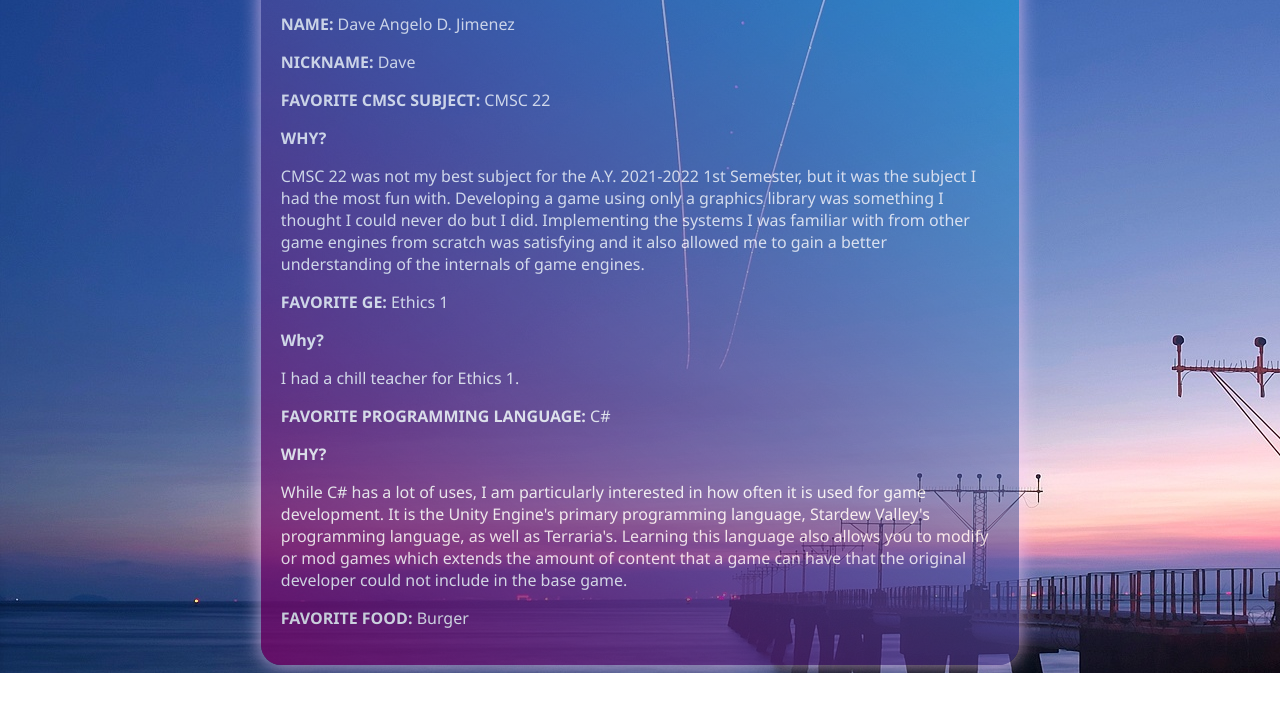
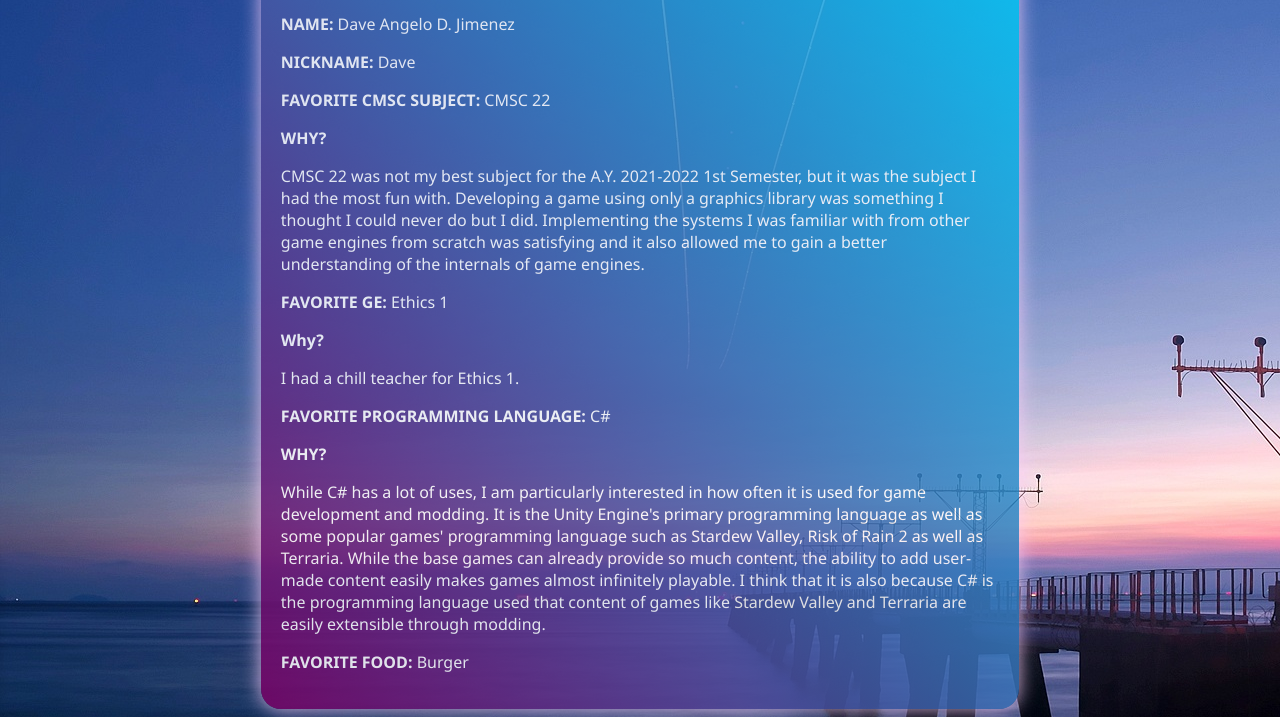
Before and after one commit to DvaeFroot/DvaeFroot.github.io, a plain HTML site: page index.html in a window 1280 px wide. Shown: the part 196-913 px from the top of the page. Before the commit the page ends 869 px from the top, so only its background shows below. Drawn offline with Linux system fonts and the light colour scheme.

Commit message:
Add new text and Fix text readability

```diff
--- a/index.css
+++ b/index.css
@@ -3,16 +3,12 @@ body {
 }
 
 .main-wrapper {
-    margin-top: 85px;
-    margin-left: 20%;
-    margin-right: 20%;
+    margin: 85px 20% 0px 20%;
     border-radius: 20px;
     padding: 20px;
-    background-color: aliceblue;
-    opacity: 0.75;
-    background: rgb(2,0,36);
-    background: linear-gradient(39deg, rgba(2,0,36,1) 0%, rgba(121,1,102,1) 0%, rgba(0,212,255,0.5450236966824644) 100%);
+    background: linear-gradient(50deg, rgba(121,1,102,1) 0%, rgb(0, 213, 255) 100%);
     box-shadow: 0px 0px 20px #ffd1fd;
+    opacity: 0.85;
 }
 
 .header-wrapper {
@@ -23,12 +19,8 @@ hr {
     color: white;
 }
 
-h1 {
+p, h1 {
     font-family:'Segoe UI', Tahoma, Geneva, Verdana, sans-serif ;
     color: white;
+    opacity: 1
 }
-
-p {
-    font-family:'Segoe UI', Tahoma, Geneva, Verdana, sans-serif ;
-    color: white;
-}
--- a/index.html
+++ b/index.html
@@ -1,12 +1,12 @@
 <!DOCTYPE html>
 <html>
   <head>
-    <link rel="stylesheet" type="text/css" href="index.css"/>
+    <link rel="stylesheet" type="text/css" href="index.css" />
   </head>
   <body>
     <div class="main-wrapper">
       <div class="header-wrapper"><h1>ABOUT ME</h1></div>
-			<hr align="center">
+      <hr align="center" />
       <p><b>NAME:</b> Dave Angelo D. Jimenez</p>
       <p><b>NICKNAME:</b> Dave</p>
       <p><b>FAVORITE CMSC SUBJECT:</b> CMSC 22</p>
@@ -31,11 +31,14 @@
       <div class="paragraph-wrapper">
         <p>
           While C# has a lot of uses, I am particularly interested in how often
-          it is used for game development. It is the Unity Engine's primary
-          programming language, Stardew Valley's programming language, as well
-          as Terraria's. Learning this language also allows you to modify or mod
-          games which extends the amount of content that a game can have that
-          the original developer could not include in the base game.
+          it is used for game development and modding. It is the Unity Engine's primary
+          programming language as well as some popular games' programming
+          language such as Stardew Valley, Risk of Rain 2 as well as Terraria. While the base
+          games can already provide so much content, the ability to add
+          user-made content easily makes games almost infinitely playable. I
+          think that it is also because C# is the programming language used that
+          content of games like Stardew Valley and Terraria are easily
+          extensible through modding.
         </p>
       </div>
       <p><b>FAVORITE FOOD:</b> Burger</p>
```
